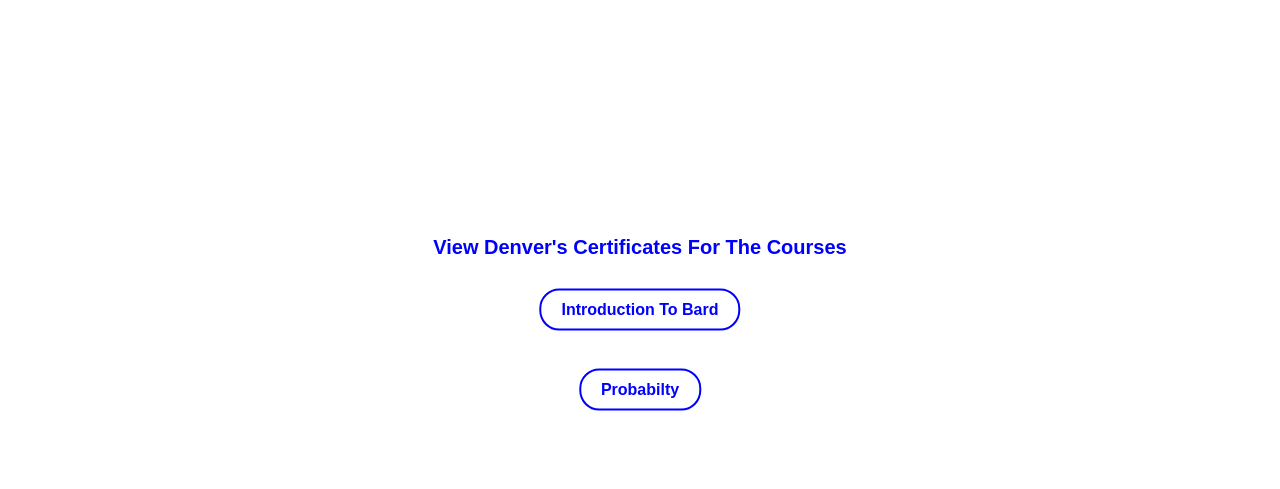
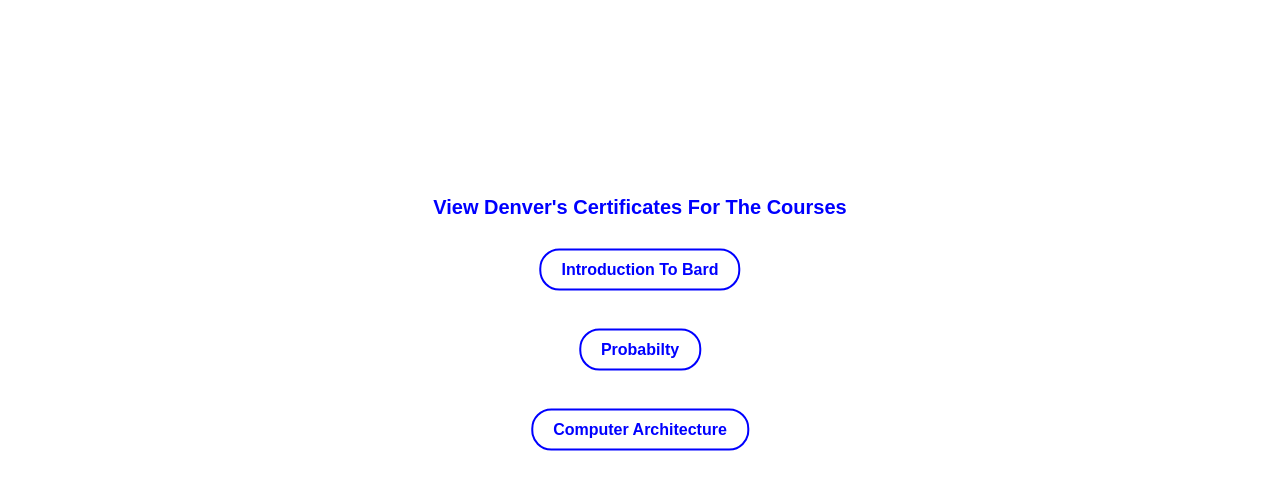
Before and after one commit to Denver-Dude/greatlearning-courses, a plain HTML site: page index.html in a window 1280 px wide. Shown: the part 73-562 px from the top of the page. Drawn offline with Linux system fonts and the light colour scheme.

Commit message:
computer architure certificate added

```diff
--- a/index.html
+++ b/index.html
@@ -65,6 +65,7 @@
         <p>View Denver's Certificates For The Courses</p>
         <a href="https://verify.mygreatlearning.com/ECVNJEMH" class="button">Introduction To Bard</a><br><br>
         <a href="https://verify.mygreatlearning.com/UBJDXNFU" class="button">Probabilty</a><br><br>
+        <a href="https://verify.mygreatlearning.com/EUFFUHBF" class="button">Computer Architecture</a><br><br>
     </div>
 
 
```
